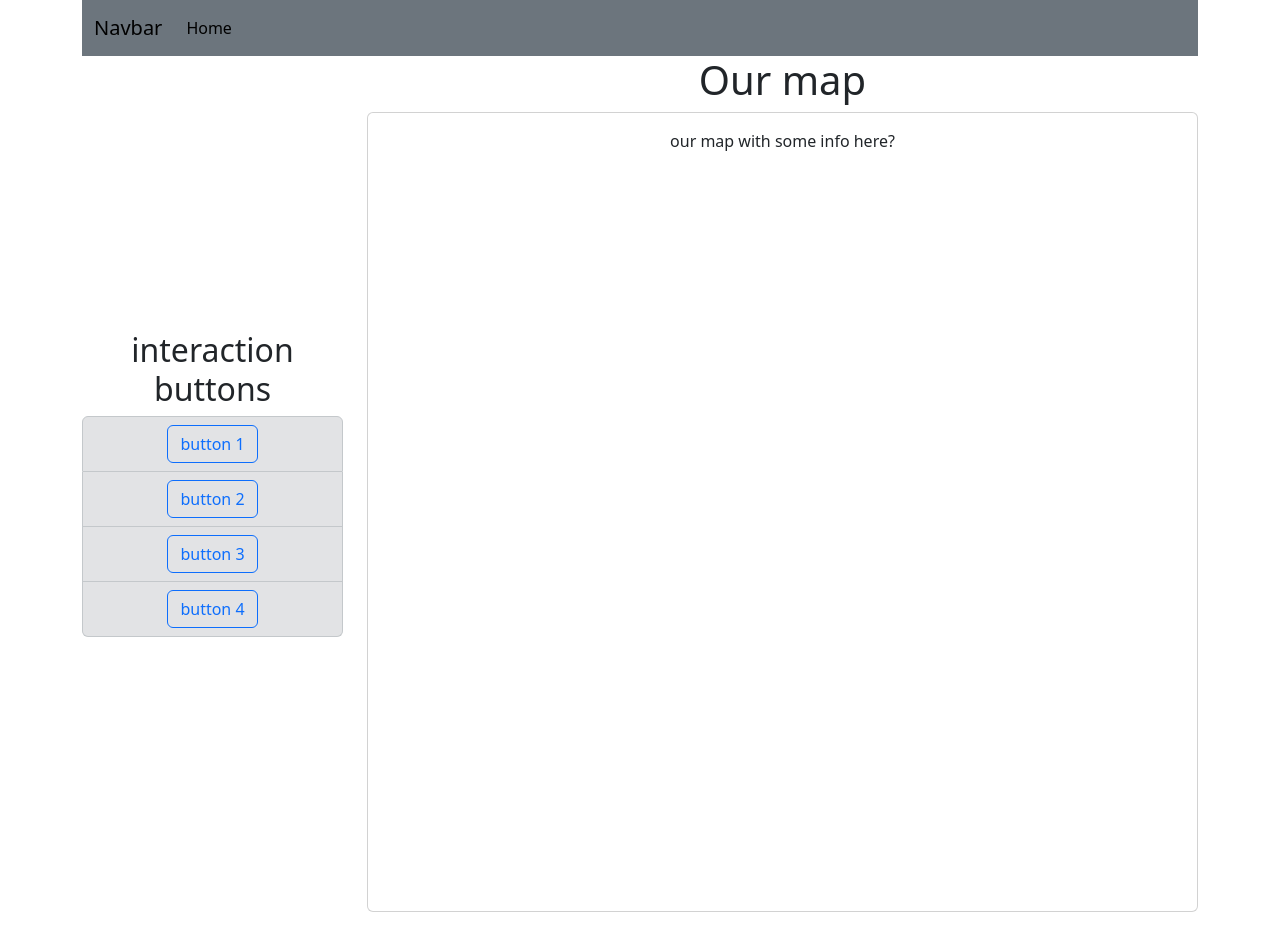
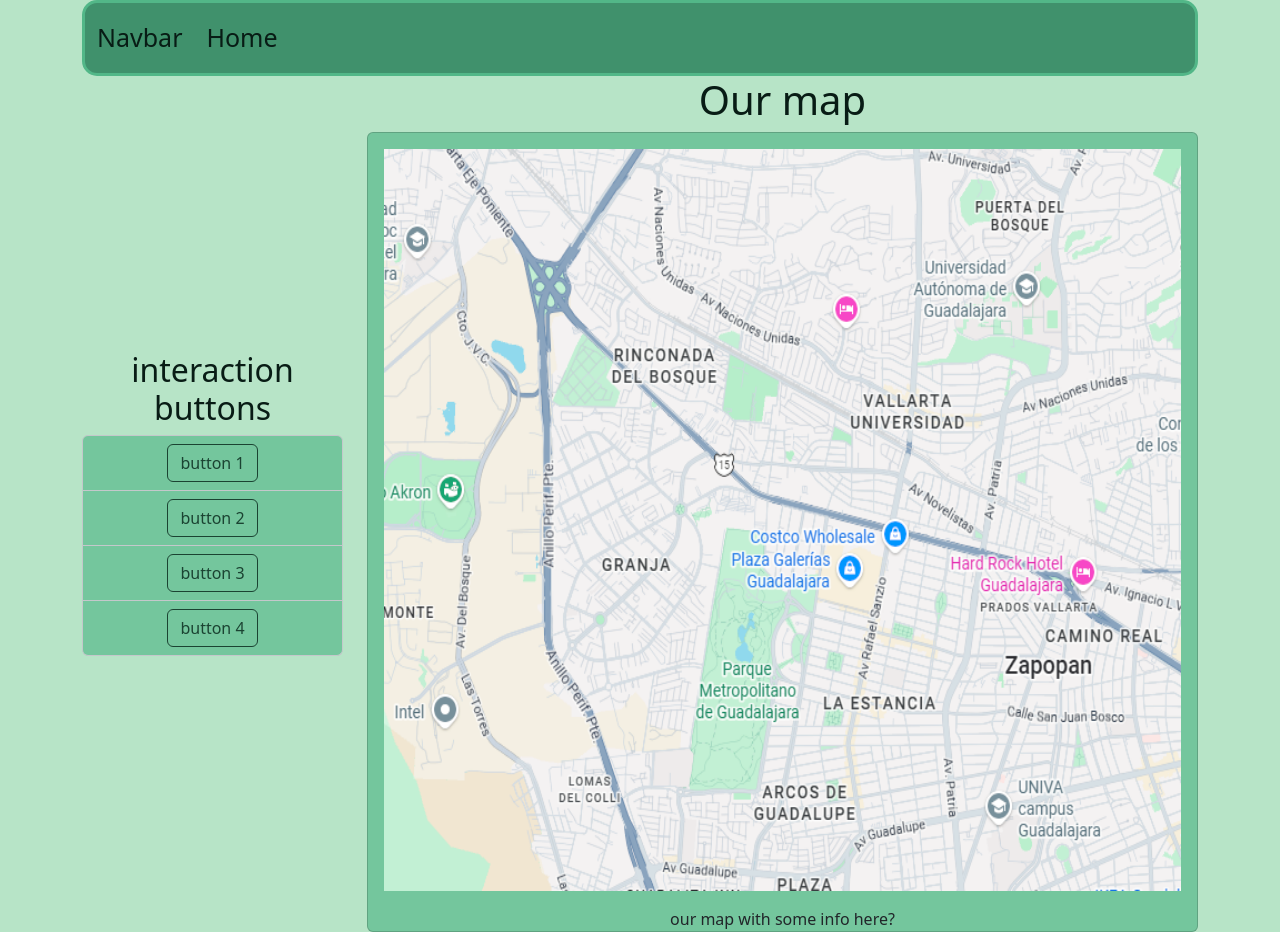
Before and after one commit to emi-gc/fixmystreet, a plain HTML site: page index.html in a window 1280 px wide. Drawn offline with nearby package versions, Linux system fonts and the light colour scheme.

Commit message:
color palette d4citioons and css aditions

```diff
--- a/css/styles.css
+++ b/css/styles.css
@@ -0,0 +1,36 @@
+/*color palette: https://coolors.co/palette/d8f3dc-b7e4c7-95d5b2-74c69d-52b788-40916c-2d6a4f-1b4332-081c15 */
+body{
+  background-color: #b7e4c7;
+}
+.navbar{
+  background-color: #40916c;
+  border-style: solid;
+  border-width: 3px;
+  border-radius: 15px;
+  border-color: #52b788;
+  }
+
+  .navbar-brand, .navbar, .nav-link{
+    color: #081c15 !important;
+    font-size: 25px;
+  }
+
+  .buttons-title, .map-title{
+    color: #081c15;
+  }
+
+  .buttons-list .list-group-item {
+    background-color: #74c69d;
+  }
+  .btn-outline-primary {
+    border-color: #1b4332;
+    color: #1b4332;
+  }
+  .btn-outline-primary:hover{
+    background-color: #40916c;
+    border-color: #1b4332;
+    color: #1b4332;
+  }
+  .card{
+    background-color: #74c69d;
+  }
--- a/index.html
+++ b/index.html
@@ -9,7 +9,7 @@
 </head>
 <body>
     <div class="container text-center">
-        <div class="navbar navbar-expand-lg bg-secondary">
+        <div class="navbar navbar-expand-lg">
             <div class="container-fluid">
                 <a class="navbar-brand" href="#">Navbar</a>
                 <button class="navbar-toggler" type="button" data-bs-toggle="collapse" data-bs-target="#navbarSupportedContent" aria-controls="navbarSupportedContent" aria-expanded="false" aria-label="Toggle navigation">
@@ -27,8 +27,8 @@
 
         <div class="row align-items-center">
             <div class="col-3">
-                <h2> interaction buttons</h2>
-                <ul class="list-group ">
+                <h2 class="buttons-title"> interaction buttons</h2>
+                <ul class="list-group buttons-list">
                     <li class="list-group-item list-group-item-secondary">
                         <button type="button" class="btn btn-outline-primary">button 1</button>
                     </li>
@@ -44,8 +44,9 @@
                 </ul>
             </div>
             <div class="col-9">
-                <h1>Our map</h1>
+                <h1 class="map-title">Our map</h1>
                 <div class="card" style="width: 100%; height: 50rem;">
+                    <img src="./images/map.png"
                     <div class="card-body">
                         <p class="card-text">our map with some info here?</p>
                     </div>
```
Also changed, not shown: images/map.png (added).
